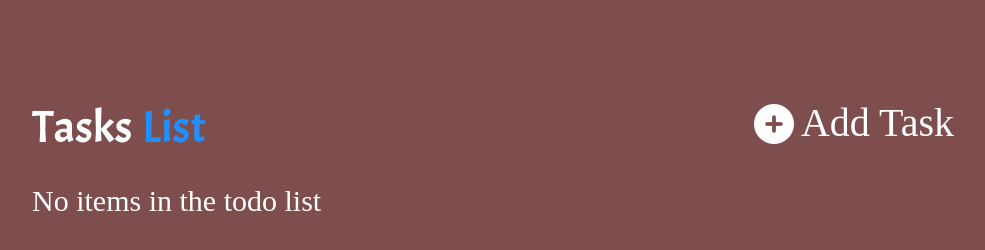
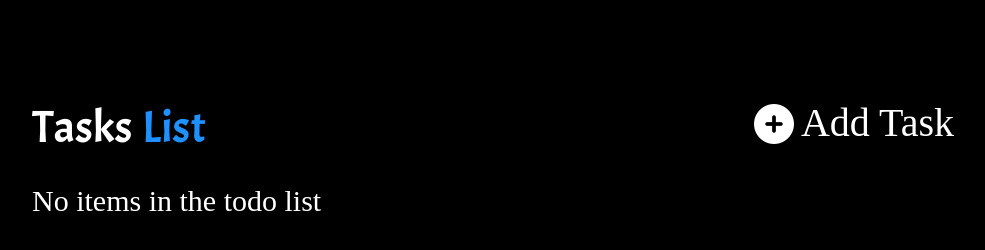
Before and after one commit to chetna-sewaiwar/js_to-do-list, a plain HTML site: page index.html in a window 1280 px wide. Shown: the whole page, without its empty margins (202-1187 px from the left). Drawn offline with Linux system fonts and the light colour scheme.

Commit message:
js_to-do-list

```diff
--- a/style.css
+++ b/style.css
@@ -1,5 +1,5 @@
 body {
-    background-color: rgb(126, 77, 77);
+    background-color: black;
     margin: 5%;
     padding: 0;
     box-sizing: border-box;
@@ -136,7 +136,7 @@ body {
     position: absolute;
     top: 20px;
     right: 200px;
-    background-color: rgb(126, 77, 77);
+    background-color: black;
     font-size: 30px;
 }
 
```
